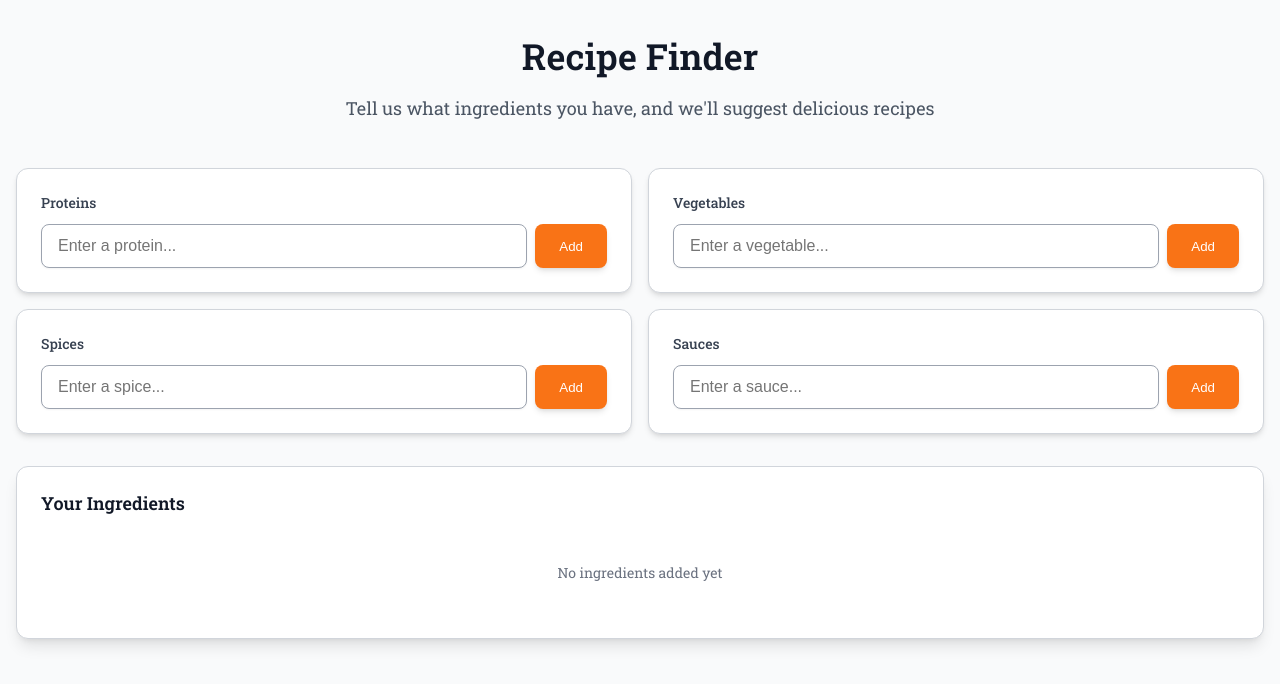
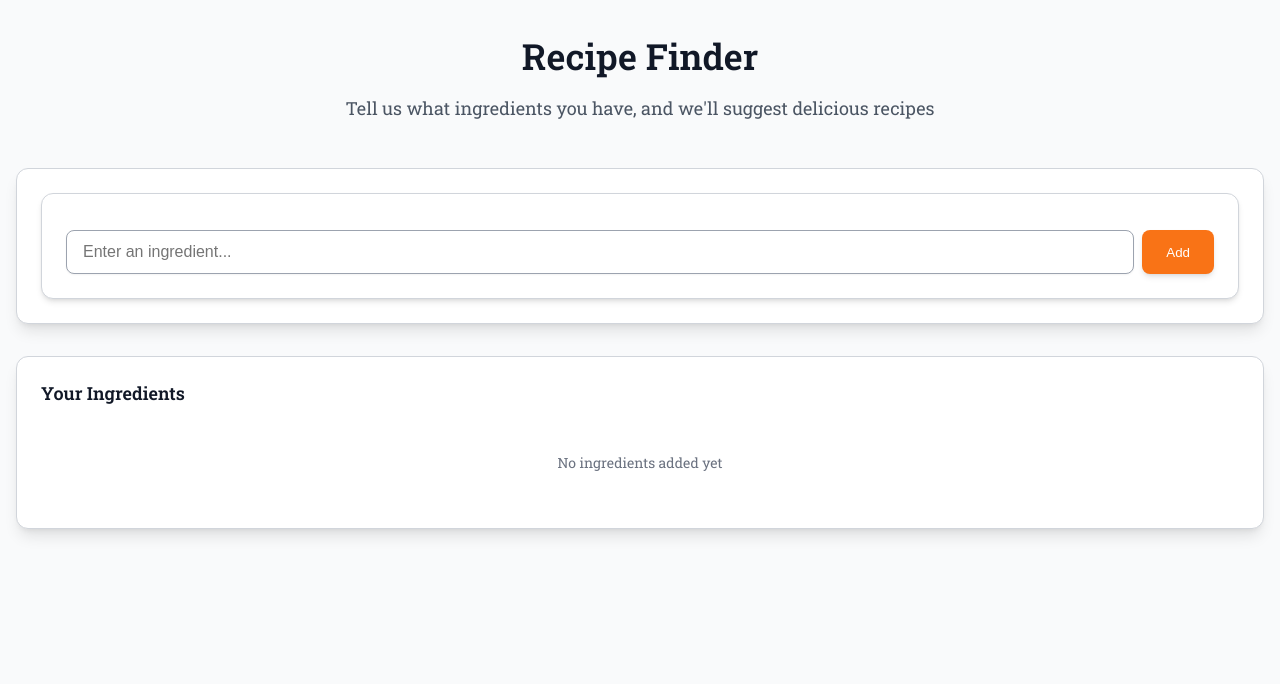
Before and after one commit to akumaluffy/RecipeSuggestor, a React (Vite) app in the folder frontend/app/: page / in a window 1280 px wide. Shown: the top 684 px of the page. Built offline with nearby package versions, Linux system fonts and the light colour scheme.

Commit message:
removing extra input forms to reduce overengineering of app

```diff
--- a/frontend/app/src/components/IngredientsList.tsx
+++ b/frontend/app/src/components/IngredientsList.tsx
@@ -3,13 +3,14 @@ import type { Ingredient } from '../types';
 import { IngredientItem } from './IngredientItem';
 import './IngredientsList.css';
 
+// Props for ingredients list
 interface IngredientsListProps {
-  ingredients: Ingredient[];
-  selectedIngredient: string | null;
-  isLoading: boolean;
-  onSelectIngredient: (id: string) => void;
-  onRemove: () => void;
-  onSubmit: () => void;
+  ingredients: Ingredient[]; // list of ingredient components
+  selectedIngredient: string | null; // string of selected ingredient
+  isLoading: boolean; // recipe loading state
+  onSelectIngredient: (id: string) => void; // property function for handling user ingredient select
+  onRemove: () => void; // button fx for removing
+  onSubmit: () => void; //
 }
 
 export const IngredientsList: React.FC<IngredientsListProps> =
@@ -18,13 +19,13 @@ export const IngredientsList: React.FC<IngredientsListProps> =
     <div className="ingredients-list-container">
       <h2 className="ingredients-list-title">Your Ingredients</h2>
 
-      {/* Change container and class depending on if ingredients have been added */}
+      {/* change container and class depending on if ingredients have been added */}
       {ingredients.length === 0 ?
 
-      // Empty ingredients list
+      // empty ingredients list
       ( <p className="ingredients-list-empty">No ingredients added yet</p>) :
       (
-      // Ingredients in list
+      // ingredients in list
         <>
           <div className="ingredients-list-items">
             {ingredients.map(ingredient =>
@@ -32,31 +33,23 @@ export const IngredientsList: React.FC<IngredientsListProps> =
               isSelected={selectedIngredient === ingredient.id} onSelect={onSelectIngredient}/>))}
           </div>
 
+          {/* handle submit, disable submit button if loading */}
           <div className="ingredients-list-actions">
-            <button
-              onClick={onSubmit}
-              disabled={isLoading}
-              className="ingredients-list-button ingredients-list-button-primary"
-            >
-              {isLoading ? (
-                <>
-                  Finding Recipes...
-                </>
-              ) : (
-                'Find Recipes'
-              )}
+            <button onClick={onSubmit} disabled={isLoading} className="ingredients-list-button ingredients-list-button-primary">
+              {/* Finding recipes if button clicked, else name button "Find Recipes" */}
+              {isLoading ? (<>Finding Recipes...</>) :
+              ('Find Recipes')}
             </button>
 
-            <button
-              onClick={onRemove}
-              disabled={!selectedIngredient}
-              className="ingredients-list-button ingredients-list-button-secondary"
-            >
+            {/* remove button to remove ingredients from list, disable button if ingredient not selected */}
+            <button onClick={onRemove} disabled={!selectedIngredient}
+            className="ingredients-list-button ingredients-list-button-secondary">
               Remove Selected
             </button>
           </div>
         </>
-      )}
+      )
+      }
     </div>
   );
 };
--- a/frontend/app/src/components/InputForm.tsx
+++ b/frontend/app/src/components/InputForm.tsx
@@ -1,42 +1,36 @@
-import type { CategoryType } from '../types';
-import { CATEGORY_LABELS } from '../constants/categories.ts';
 import './InputForm.css';
 
 interface InputFormProps {
-  category: CategoryType;
   value: string;
-  onChange: (category: CategoryType, value: string) => void;
-  onAdd: (category: CategoryType) => void;
+  onChange: (value: string) => void;
+  onAdd: () => void;
 }
 
 export const InputForm: React.FC<InputFormProps> = ({
-  category,
   value,
   onChange,
   onAdd
 }) => {
   const handleKeyPress = (e: React.KeyboardEvent) => {
     if (e.key === 'Enter') {
-      onAdd(category);
+      onAdd();
     }
   };
 
   return (
     <div className="input-form-container">
-      <label className="input-form-label">
-        {CATEGORY_LABELS[category]}
-      </label>
+      <label className="input-form-label"></label>
       <div className="input-form-controls">
         <input
           type="text"
           value={value}
-          onChange={(e) => onChange(category, e.target.value)}
+          onChange={(e) => onChange(e.target.value)}
           onKeyPress={handleKeyPress}
-          placeholder={`Enter a ${category}...`}
+          placeholder={`Enter an ingredient...`}
           className="input-form-field"
         />
         <button
-          onClick={() => onAdd(category)}
+          onClick={() => onAdd()}
           className="input-form-button"
         >
         Add
--- a/frontend/app/src/containers/RecipeFinderContainer.css
+++ b/frontend/app/src/containers/RecipeFinderContainer.css
@@ -5,34 +5,13 @@
   margin-bottom: 2rem;
 }
 
-
-@media (min-width: 1024px) {
-  .recipe-finder-main-grid {
-    grid-template-columns: repeat(2, 1fr); /* increase columns to 2 for larger screens */
-  }
-}
-
 .recipe-finder-inputs-section {
-  grid-column: span 1; /* grid for */
-}
-
-
-@media (min-width: 1024px) {
-  .recipe-finder-inputs-section {
-    grid-column: span 2;
-  }
-}
-
-.recipe-finder-inputs-grid {
-  display: grid;
-  grid-template-columns: 1fr;
-  gap: 1rem;
-}
-
-@media (min-width: 768px) {
-  .recipe-finder-inputs-grid {
-    grid-template-columns: repeat(2, 1fr);
-  }
+  grid-column: span 1;
+  background-color: white;
+  border-radius: 0.75rem;
+  box-shadow: 0 10px 15px -3px rgba(0, 0, 0, 0.1), 0 4px 6px -4px rgba(0, 0, 0, 0.1);
+  border: 1px solid #d1d5db;
+  padding: 1.5rem;
 }
 
 .recipe-finder-ingredients-section {
--- a/frontend/app/src/containers/RecipeFinderContainer.tsx
+++ b/frontend/app/src/containers/RecipeFinderContainer.tsx
@@ -1,37 +1,31 @@
 import { useState } from 'react';
-import type { Ingredient, Recipe, InputsState, CategoryType } from '../types';
+import type { Ingredient, Recipe } from '../types';
 import { InputForm } from '../components/InputForm';
 import { IngredientsList } from '../components/IngredientsList';
 import { RecipesDisplay } from '../components/RecipeDisplay.tsx';
 import './RecipeFinderContainer.css';
 
 export const RecipeFinderContainer = () => {
-  const [inputs, setInputs] = useState<InputsState>({
-    protein: '',
-    vegetable: '',
-    spice: '',
-    sauce: ''
-  });
+  const [inputValue, setInputValue] = useState<string>('');
 
   const [ingredientsList, setIngredientsList] = useState<Ingredient[]>([]);
   const [selectedIngredient, setSelectedIngredient] = useState<string | null>(null);
   const [recipes, setRecipes] = useState<Recipe[]>([]);
   const [isLoading, setIsLoading] = useState(false);
 
-  const handleInputChange = (category: CategoryType, value: string) => {
-    setInputs(prev => ({ ...prev, [category]: value }));
+  const handleInputChange = (value: string) => {
+    setInputValue(value);
   };
 
-  const handleAdd = (category: CategoryType) => {
-    const value = inputs[category].trim();
+  const handleAdd = () => {
+    const value = inputValue.trim();
     if (value) {
       const newIngredient: Ingredient = {
-        id: `${category}-${Date.now()}`,
+        id: `ingredient-${Date.now()}`,
         name: value,
-        category
       };
       setIngredientsList(prev => [...prev, newIngredient]);
-      setInputs(prev => ({ ...prev, [category]: '' }));
+      setInputValue('');
     }
   };
 
@@ -97,17 +91,11 @@ export const RecipeFinderContainer = () => {
     <>
       <div className="recipe-finder-main-grid">
         <div className="recipe-finder-inputs-section">
-          <div className="recipe-finder-inputs-grid">
-            {(Object.keys(inputs) as CategoryType[]).map(category => (
-              <InputForm
-                key={category}
-                category={category}
-                value={inputs[category]}
-                onChange={handleInputChange}
-                onAdd={handleAdd}
-              />
-            ))}
-          </div>
+            <InputForm
+              value={inputValue}
+              onChange={handleInputChange}
+              onAdd={handleAdd}
+            />
         </div>
       </div>
       <div className="recipe-finder-ingredients-section">
```
